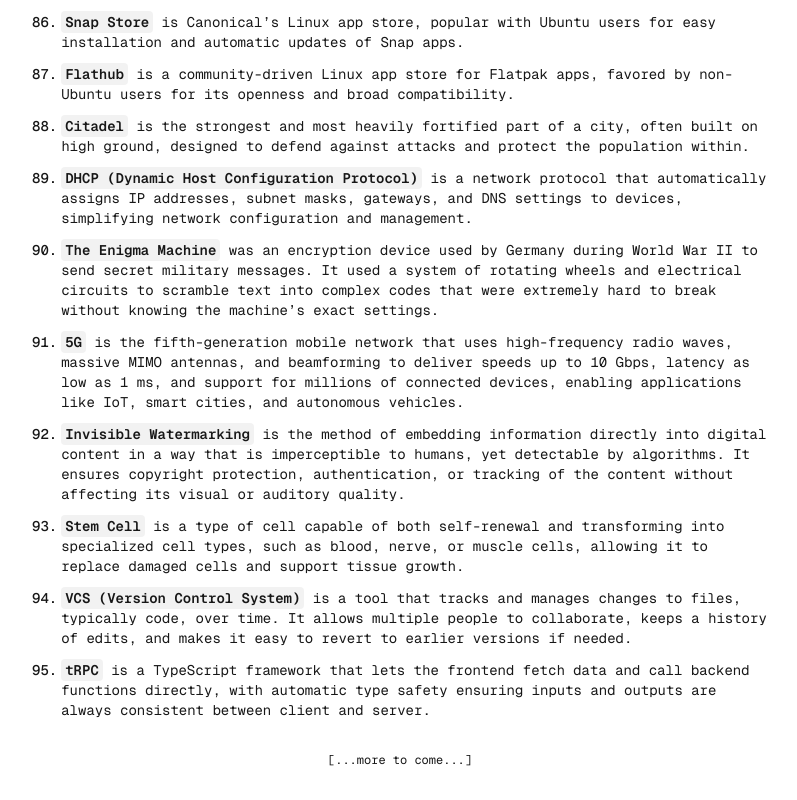
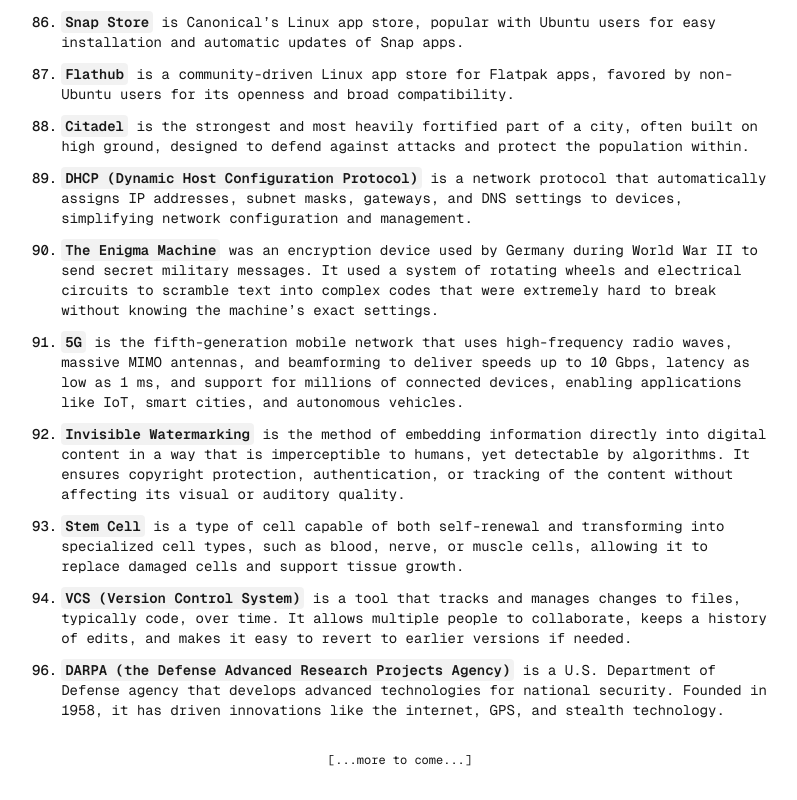
Before and after one commit to BrahimBoussada/mind-log, a Next.js app: page / in a window 1280 px wide. Shown: the part 5311-6111 px from the top of the page, without its empty margins (240-1037 px from the left). Built offline with nearby package versions, Linux system fonts and the light colour scheme.

Commit message:
log:01-11-2025

```diff
--- a/src/app/page.tsx
+++ b/src/app/page.tsx
@@ -890,12 +890,12 @@
         </Note>
 
         <Note>
-          <N>95. </N>
+          <N>96. </N>
           <Text>
-            <Key>tRPC</Key> is a TypeScript framework that lets the frontend
-            fetch data and call backend functions directly, with automatic type
-            safety ensuring inputs and outputs are always consistent between
-            client and server.
+            <Key>DARPA (the Defense Advanced Research Projects Agency)</Key> is
+            a U.S. Department of Defense agency that develops advanced
+            technologies for national security. Founded in 1958, it has driven
+            innovations like the internet, GPS, and stealth technology.
           </Text>
         </Note>
       </NoteWrapper>
```
